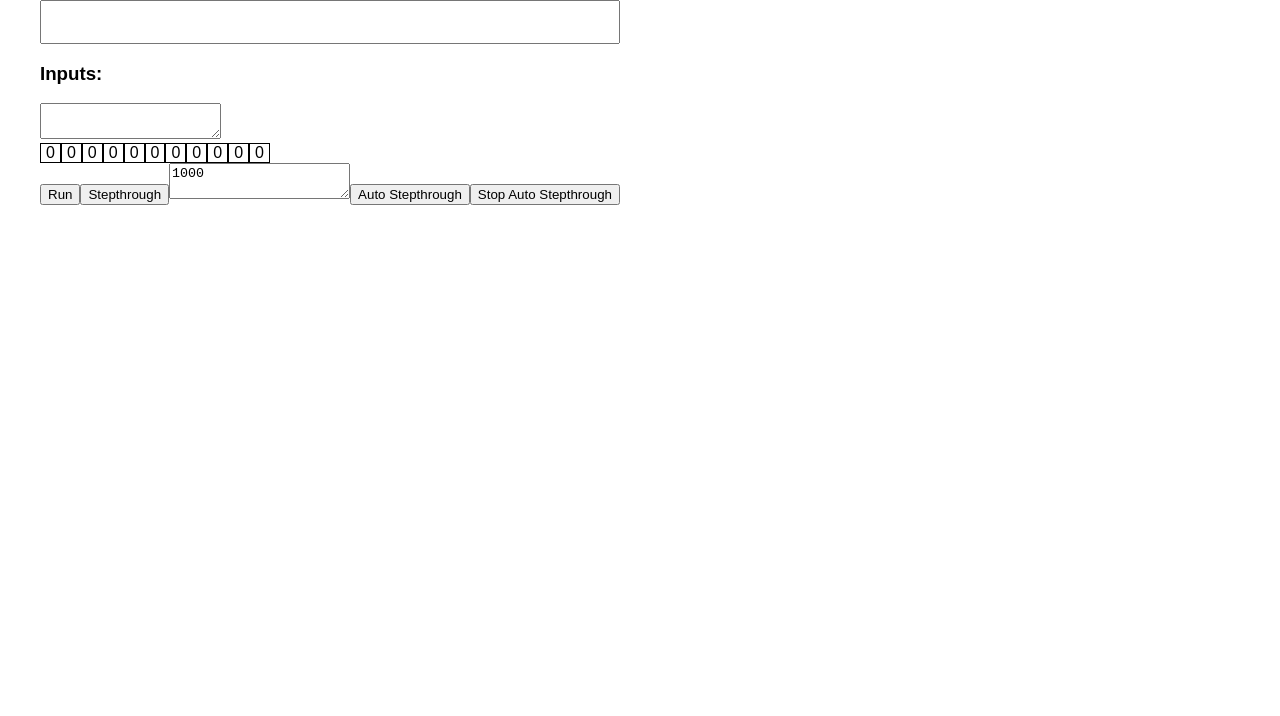
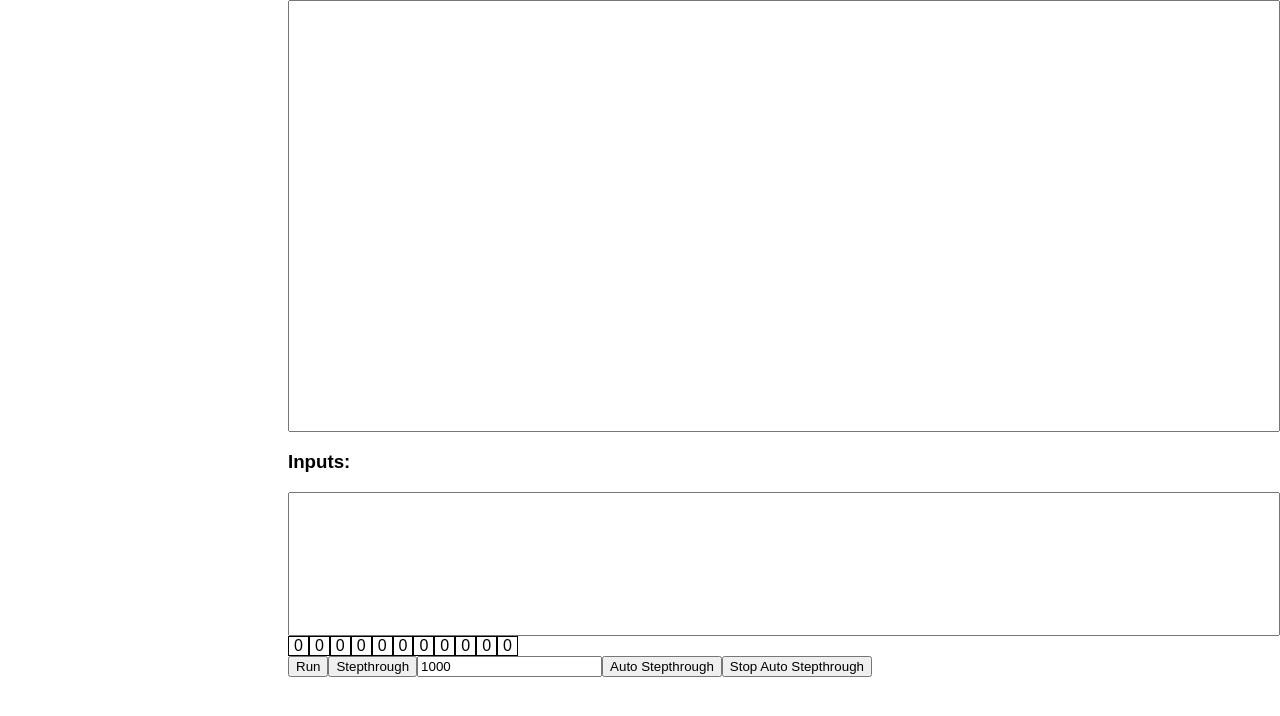
Before and after one commit to BrainifIDE/brainifide, a React (Create React App) app: page / in a window 1280 px wide. Shown: the top 716 px of the page. Built offline with nearby package versions, Linux system fonts and the light colour scheme.

Commit message:
Update stylings

```diff
--- a/src/App.css
+++ b/src/App.css
@@ -5,37 +5,14 @@
 }
 
 .App .left {
+  padding: 20px;
   flex-basis: 0;
   flex-grow: 20;
+  display: flex;
 }
 
 .App .right {
   flex-basis: 0;
   flex-grow: 80;
   display: flex;
-  flex-direction: column;
 }
-
-.App .code-container {
-  flex-basis: 0;
-  flex-grow: 80;
-
-  display: flex;
-}
-
-.App .code-container textarea {
-  flex-grow: 1;
-  resize: none;
-  font-family: 'Source Code Pro', monospace;
-  font-size: 15px;
-}
-
-.App .buttons {
-  flex-basis: 0;
-  flex-grow: 5;
-}
-
-.App .stdout {
-  flex-basis: 0;
-  flex-grow: 15;
-}
--- a/src/App.js
+++ b/src/App.js
@@ -7,8 +7,13 @@ class App extends Component {
   render() {
     return (
       <div className="App">
-        <FilesList />
-        <IDE />
+        <div className="left">
+          <FilesList />
+        </div>
+
+        <div className="right">
+          <IDE />
+        </div>
       </div>
     );
   }
--- a/src/FilesList.css
+++ b/src/FilesList.css
@@ -1,7 +1,3 @@
-.FilesList {
-  padding: 20px;
-}
-
 .FilesList ul {
   margin: 0;
   padding: 0;
--- /dev/null
+++ b/src/IDE.css
@@ -0,0 +1,33 @@
+.IDE {
+  display: flex;
+  flex-direction: column;
+  flex-grow: 1;
+}
+
+.IDE .code-container {
+  flex-basis: 0;
+  flex-grow: 60;
+}
+
+.IDE .input-container {
+  flex-basis: 0;
+  flex-grow: 20;
+}
+
+.IDE .buttons {
+  flex-basis: 0;
+  flex-grow: 10;
+}
+
+.IDE .stdout {
+  flex-basis: 0;
+  flex-grow: 10;
+}
+
+.IDE textarea {
+  resize: none;
+  height: 100%;
+  width: 100%;
+  font-family: 'Source Code Pro', monospace;
+  font-size: 15px;
+}
--- a/src/IDE.js
+++ b/src/IDE.js
@@ -1,6 +1,7 @@
 import React, { Component } from 'react';
 import { parser, execute, executeStep } from 'bfvm';
 import DataStoreVisualizer from './DataStoreVisualizer';
+import './IDE.css';
 
 class IDE extends Component {
   constructor() {
@@ -43,8 +44,8 @@ class IDE extends Component {
         <div className="buttons">
           <button onClick={ this.onRunCode }>Run</button>
           <button onClick={ this.onStepCode }>Stepthrough</button>
-          <textarea value={ this.state.timerSpeed }
-                    onChange={ this.onTimerSpeedChange } />
+          <input value={ this.state.timerSpeed }
+                 onChange={ this.onTimerSpeedChange } />
           <button onClick={ this.onAutoStepCode }>Auto Stepthrough</button>
           <button onClick={ this.onStopAutoStepCode }>Stop Auto Stepthrough</button>
         </div>
```
